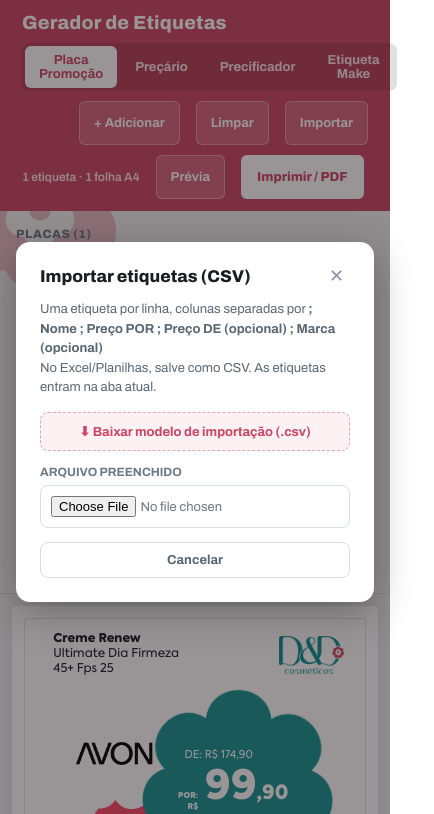
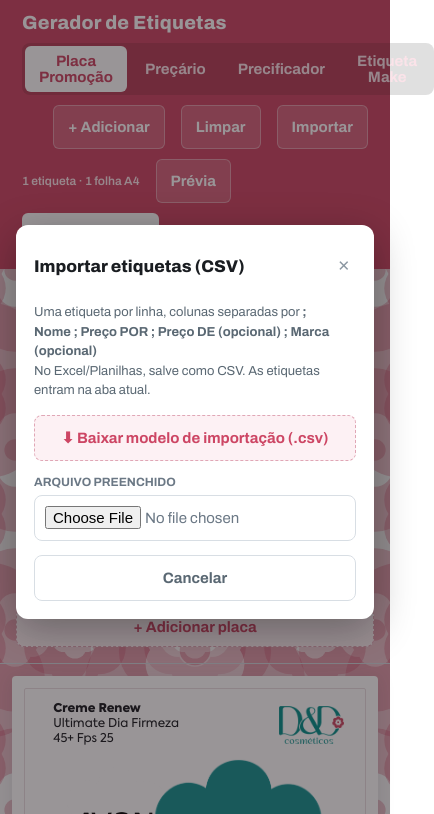
Before and after one commit to washingtonolv/gerador-etiquetas, a plain HTML site: page index.html in a window 390 px wide. Both pictures are taken after a click on the button "Importar". Shown: the top 814 px of the page, 434 px wide, since content can reach past the window. Drawn offline with nearby package versions, Linux system fonts and the light colour scheme.

Commit message:
Add files via upload

```diff
--- a/index.html
+++ b/index.html
@@ -38,10 +38,13 @@
     .pp .g-pcr { grid-template-columns: repeat(3, 50mm) !important; gap: 6mm !important; }
     .pp .g-prec > div, .pp .g-make > div, .pp .g-placa > div, .pp .g-pcr > div { outline: 0.3mm dashed #9aa6b1; outline-offset: 1mm; }
     .pp .sheet { width: 210mm !important; max-width: none !important; padding: 10mm !important; }
-    @media (max-width: 640px) {
+    @media (max-width: 900px) {
       .hdr-btn { min-height: 44px !important; }
       .tab-btn { min-height: 40px !important; }
       .editor-col { border-right: none !important; border-bottom: 1px solid #d3dae0; }
+      .import-panel { padding: 18px !important; border-radius: 12px !important; }
+      .import-panel button, .import-panel input[type=file] { min-height: 46px !important; }
+      input, select, textarea, button { font-size: 15px !important; }
     }
   </style>
 </helmet>
@@ -73,7 +76,7 @@
 
   <sc-if value="{{ isImportOpen }}" hint-placeholder-val="{{ false }}">
     <div class="no-print" style="position:fixed; inset:0; z-index:100; background:rgba(30,20,25,.45); display:flex; align-items:center; justify-content:center; padding:16px;">
-      <div style="background:#fff; border-radius:14px; padding:24px; width:100%; max-width:440px; display:flex; flex-direction:column; gap:14px; box-shadow:0 10px 40px rgba(0,0,0,.3);">
+      <div class="import-panel" style="background:#fff; border-radius:14px; padding:24px; width:100%; max-width:440px; max-height:90vh; overflow:auto; display:flex; flex-direction:column; gap:14px; box-shadow:0 10px 40px rgba(0,0,0,.3);">
         <div style="display:flex; align-items:center; gap:8px;">
           <div style="font-size:17px; font-weight:800; color:#1a1d21;">Importar etiquetas (CSV)</div>
           <div style="flex:1;"></div>
@@ -83,7 +86,7 @@
         <button onClick="{{ downloadModel }}" style="background:#fdf1f4; color:#CD4664; border:1px dashed #e0a7b6; border-radius:8px; padding:11px; font-size:13px; font-weight:700; cursor:pointer;">⬇ Baixar modelo de importação (.csv)</button>
         <label style="display:flex; flex-direction:column; gap:6px; font-size:12px; font-weight:700; color:#6b7885;">
           ARQUIVO PREENCHIDO
-          <input type="file" accept=".csv,text/csv" onChange="{{ importFile }}" style="width:100%; border:1px solid #d8dee4; border-radius:8px; padding:10px; font-size:13px; font-weight:400;">
+          <input type="file" accept=".csv,text/csv,text/comma-separated-values,application/csv,application/vnd.ms-excel,text/plain" onChange="{{ importFile }}" style="width:100%; border:1px solid #d8dee4; border-radius:8px; padding:10px; font-size:13px; font-weight:400;">
         </label>
         <button onClick="{{ closeImport }}" style="background:#fff; color:#5a6873; border:1px solid #d8dee4; border-radius:8px; padding:10px; font-size:13px; font-weight:700; cursor:pointer;">Cancelar</button>
       </div>
```
